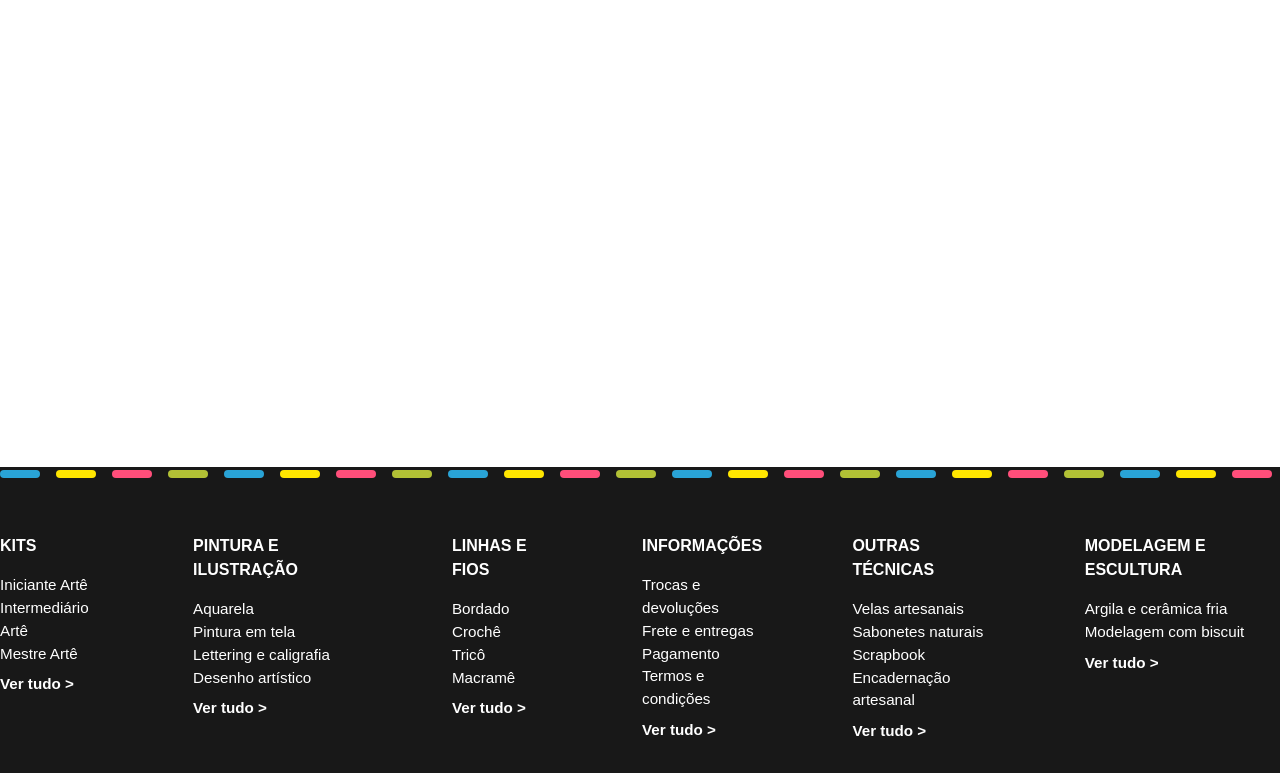
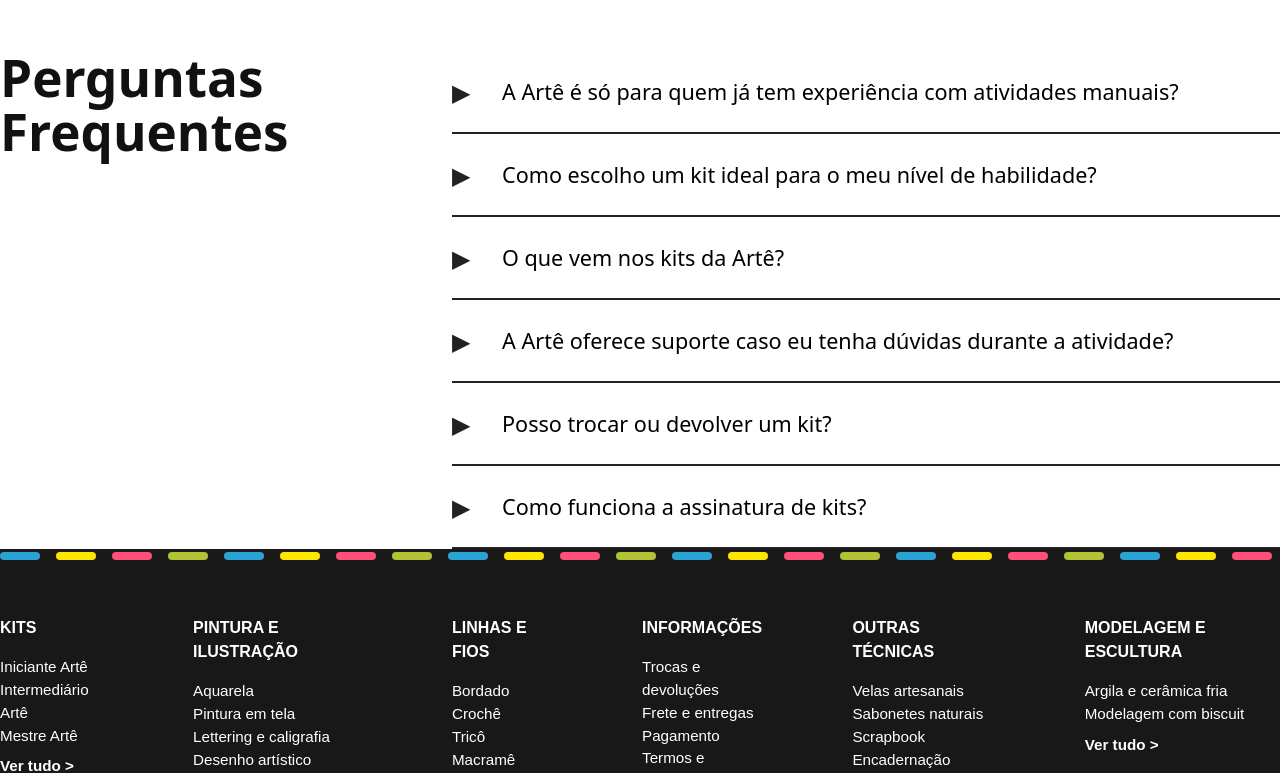
Before and after one commit to gugalaporte/ecommerceArte, a React (Vite) app in the folder arte-ecommerce/: page / in a window 1280 px wide. Shown: the part 2288-3061 px from the top of the page. Built offline with nearby package versions, Linux system fonts and the light colour scheme.

Commit message:
perguntas frequentes

```diff
--- a/arte-ecommerce/src/App.tsx
+++ b/arte-ecommerce/src/App.tsx
@@ -2,6 +2,7 @@
 import Carrossel from "./components/Carrossel";
 import Banner from "./components/Banner";
 import Comunidade from "./components/Comunidade";
+import FaqSection from "./components/FaqSection";
 import Footer from "./components/Footer";
 
 function App() {
@@ -12,7 +13,7 @@
         <Carrossel />
         <Banner />
         <Comunidade />
-        <div style={{height: '60vh'}}></div>
+        <FaqSection />
       </main>
       <Footer />
     </div>
--- /dev/null
+++ b/arte-ecommerce/src/components/FaqSection.css
@@ -0,0 +1,103 @@
+.faq-section {
+  display: flex;
+  flex-direction: row;
+  align-items: flex-start;
+  justify-content: center;
+  width: 100vw;
+  max-width: 100vw;
+  background: #fff;
+  padding: 64px 0 0 0;
+  min-height: 480px;
+}
+.faq-col {
+  box-sizing: border-box;
+}
+.faq-title-col {
+  flex: 0 0 420px;
+  display: flex;
+  align-items: center;
+  justify-content: flex-start;
+  height: 100%;
+  padding-right: 32px;
+}
+.faq-title-col h2 {
+  font-size: 3.2rem;
+  font-weight: 800;
+  line-height: 1.05;
+  margin: 0;
+  text-align: left;
+  color: #111;
+}
+.faq-list-col {
+  flex: 1 1 0;
+  max-width: 900px;
+  padding-left: 32px;
+  display: flex;
+  flex-direction: column;
+  gap: 0;
+}
+.faq-item {
+  border-bottom: 2px solid #222;
+  padding: 0;
+  margin: 0;
+}
+.faq-question {
+  background: none;
+  border: none;
+  width: 100%;
+  text-align: left;
+  font-size: 1.35rem;
+  font-weight: 400;
+  padding: 24px 0 24px 0;
+  cursor: pointer;
+  display: flex;
+  align-items: center;
+  gap: 18px;
+  outline: none;
+  transition: background 0.2s;
+}
+.faq-question:hover {
+  background: #f5f5f5;
+}
+.faq-question:focus,
+.faq-question:active {
+  outline: none;
+  box-shadow: none;
+}
+.faq-arrow {
+  font-size: 1.5rem;
+  color: #222;
+  min-width: 32px;
+  display: inline-block;
+}
+.faq-answer {
+  font-size: 1.15rem;
+  color: #222;
+  padding: 0 0 24px 50px;
+  max-width: 700px;
+  animation: fadeIn 0.2s;
+}
+@keyframes fadeIn {
+  from { opacity: 0; transform: translateY(-8px); }
+  to { opacity: 1; transform: none; }
+}
+@media (max-width: 900px) {
+  .faq-section {
+    flex-direction: column;
+    align-items: stretch;
+    padding: 32px 0 0 0;
+  }
+  .faq-title-col {
+    justify-content: center;
+    padding-right: 0;
+    margin-bottom: 32px;
+  }
+  .faq-title-col h2 {
+    text-align: center;
+    font-size: 2.2rem;
+  }
+  .faq-list-col {
+    padding-left: 0;
+    max-width: 100vw;
+  }
+}
--- /dev/null
+++ b/arte-ecommerce/src/components/FaqSection.tsx
@@ -0,0 +1,60 @@
+import React, { useState } from "react";
+import "./FaqSection.css";
+
+const faqs = [
+  {
+    question: "A Artê é só para quem já tem experiência com atividades manuais?",
+    answer: "Não! A Artê foi pensada para todos os níveis de habilidade — do iniciante curioso ao criativo mais experiente. Nossos kits vêm com instruções passo a passo, além de dicas e inspirações para que qualquer pessoa possa se sentir confortável explorando o fazer manual no seu próprio ritmo."
+  },
+  {
+    question: "Como escolho um kit ideal para o meu nível de habilidade?",
+    answer: "Na nossa plataforma, os kits são organizados por nível: iniciante, intermediário e avançado. Além disso, você pode verificar nosso guia \"Como descobrir meu nível\" para decidir qual kit combina mais com você — levando em conta seu tempo disponível, interesse e experiência prévia."
+  },
+  {
+    question: "O que vem nos kits da Artê?",
+    answer: "Cada kit da Artê é completo: você recebe todos os materiais necessários para realizar a atividade criativa proposta, além de um guia com instruções ilustradas, acesso a conteúdos digitais complementares e um mimo surpresa para tornar sua experiência ainda mais especial."
+  },
+  {
+    question: "A Artê oferece suporte caso eu tenha dúvidas durante a atividade?",
+    answer: "Sim! Estamos aqui para te acompanhar. Você pode acessar nosso canal de suporte direto pela plataforma, mandar mensagens pelo WhatsApp ou até conversar com outras pessoas da comunidade que já fizeram o mesmo kit. A ideia é que você nunca se sinta sozinho no processo criativo."
+  },
+  {
+    question: "Posso trocar ou devolver um kit?",
+    answer: "Sim! Consulte nossa política de trocas e devoluções para saber como proceder. Queremos que você fique satisfeito com sua experiência Artê."
+  },
+  {
+    question: "Como funciona a assinatura de kits?",
+    answer: "Você recebe um kit novo todo mês, com benefícios exclusivos para assinantes, acesso antecipado a lançamentos e descontos especiais. É só escolher o plano que mais combina com você!"
+  }
+];
+
+const FaqSection: React.FC = () => {
+  const [openIndex, setOpenIndex] = useState<number | null>(null);
+
+  const toggle = (idx: number) => {
+    setOpenIndex(openIndex === idx ? null : idx);
+  };
+
+  return (
+    <section className="faq-section">
+      <div className="faq-col faq-title-col">
+        <h2>Perguntas<br />Frequentes</h2>
+      </div>
+      <div className="faq-col faq-list-col">
+        {faqs.map((faq, idx) => (
+          <div key={idx} className="faq-item">
+            <button className="faq-question" onClick={() => toggle(idx)}>
+              <span className="faq-arrow">{openIndex === idx ? "\u25BC" : "\u25B6"}</span>
+              {faq.question}
+            </button>
+            {openIndex === idx && (
+              <div className="faq-answer">{faq.answer}</div>
+            )}
+          </div>
+        ))}
+      </div>
+    </section>
+  );
+};
+
+export default FaqSection;
```
